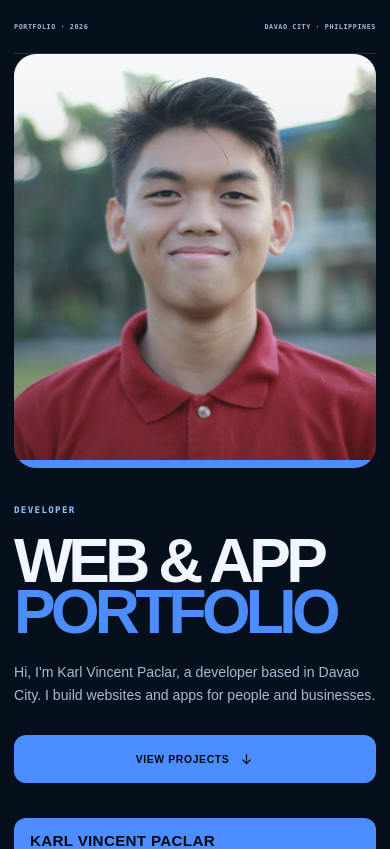
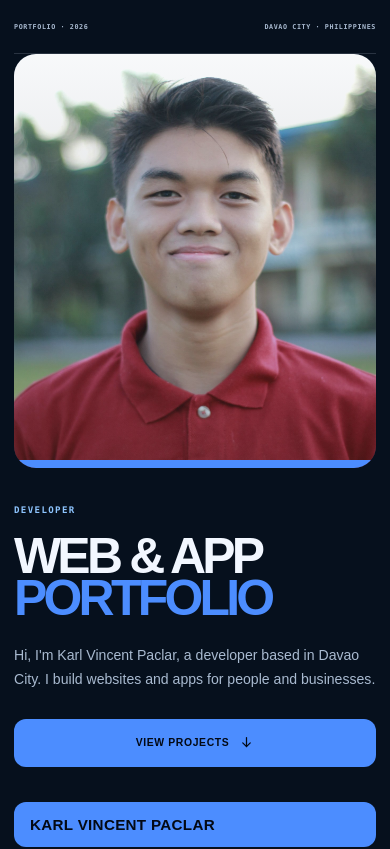
Before and after one commit to Endofson213/karl-vincent-portfolio, a Next.js app: page / in a window 390 px wide. Shown: the top 849 px of the page. Built offline with nearby package versions, Linux system fonts and the light colour scheme.

Commit message:
Fix portfolio hero heading

```diff
--- a/app/globals.css
+++ b/app/globals.css
@@ -106,15 +106,19 @@ svg {
 .hero h1 {
   max-width: 860px;
   margin: 25px 0 0;
-  font-size: clamp(5.2rem, 8.7vw, 8.8rem);
+  font-size: clamp(4.8rem, 7.25vw, 7.35rem);
   font-weight: 800;
   letter-spacing: -0.075em;
-  line-height: 0.78;
+  line-height: 0.84;
   text-transform: uppercase;
 }
 
 .hero h1 span {
   display: block;
+}
+
+.hero-title-line {
+  white-space: nowrap;
 }
 
 .hero-word-muted {
@@ -557,7 +561,7 @@ a.project-showcase:focus-visible {
   }
 
   .hero h1 {
-    font-size: clamp(4.6rem, 8.7vw, 6.8rem);
+    font-size: clamp(4.1rem, 7.5vw, 5.8rem);
   }
 
   .project-showcase,
@@ -632,7 +636,7 @@ a.project-showcase:focus-visible {
 
   .hero h1 {
     max-width: 680px;
-    font-size: clamp(4.2rem, 14vw, 6.6rem);
+    font-size: clamp(3.8rem, 12vw, 5.7rem);
   }
 
   .hero-nameplate {
@@ -698,8 +702,8 @@ a.project-showcase:focus-visible {
 
   .hero h1 {
     margin-top: 20px;
-    font-size: clamp(3.55rem, 16vw, 4.5rem);
-    line-height: 0.82;
+    font-size: clamp(2.7rem, 12.8vw, 4rem);
+    line-height: 0.86;
   }
 
   .hero-intro {
--- a/app/page.tsx
+++ b/app/page.tsx
@@ -182,7 +182,7 @@ export default function Home() {
           <div className="hero-copy">
             <Eyebrow>Developer</Eyebrow>
             <h1 id="hero-title">
-              <span>Web & app</span>
+              <span className="hero-title-line">Web &amp; App</span>
               <span className="hero-word-muted">portfolio</span>
             </h1>
             <p className="hero-intro">
```
